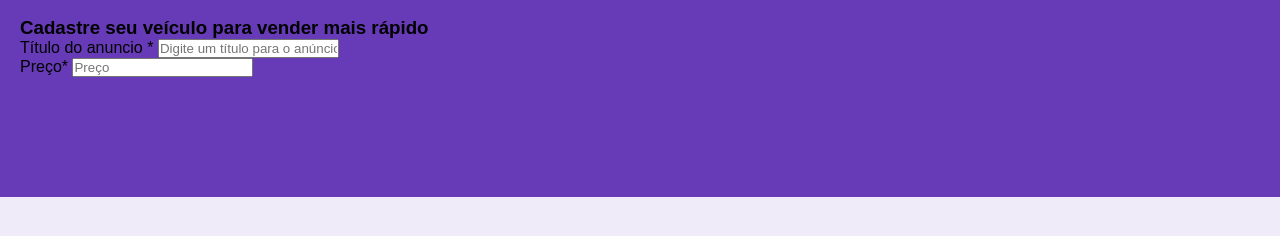
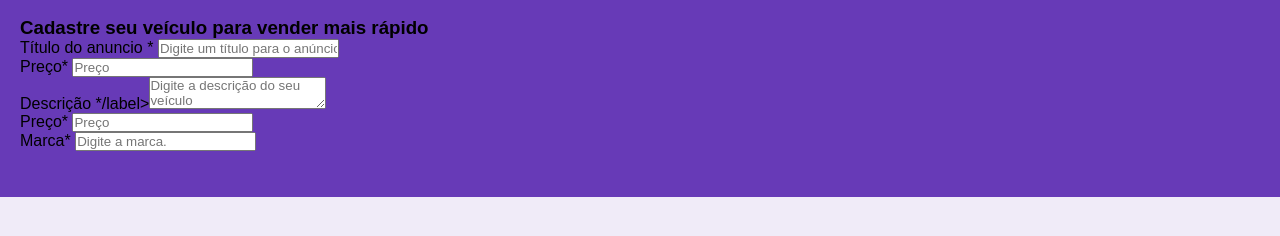
Before and after one commit to joaobazan/projetoFormulario, a plain HTML site: page index.html in a window 1280 px wide. Shown: the part 76-312 px from the top of the page. Drawn offline with Linux system fonts and the light colour scheme.

Commit message:
christian

```diff
--- a/index.html
+++ b/index.html
@@ -33,6 +33,22 @@
             <input type="text" name="title" id="title" class="block"
             placeholder="Preço">
         </div>
+        <div class="caixaInputs">
+            <label for="descricao">Descrição <span class="campo-obrigatorio">*</span>/label><textarea name="descricao" id="descricao" class="block"
+                placeholder="Digite a descrição do seu veículo"></textarea>
+            </div>
+            <div class="caixainputs">
+            <label for="title">Preço<span class="campo-obrigatorio">*</span>
+            </label>
+            <input type="text" name="title" id="title" class="block"
+            placeholder="Preço">
+        </div>
+        <div class="caixainputs">
+            <label for="marca">Marca<span class="campo-obrigatorio">*</span>
+            </label>
+            <input type="text" name="marca" id="marca" class="block"
+            placeholder="Digite a marca.">
+        </div>
     </form>
  </header>
      </div>
```
